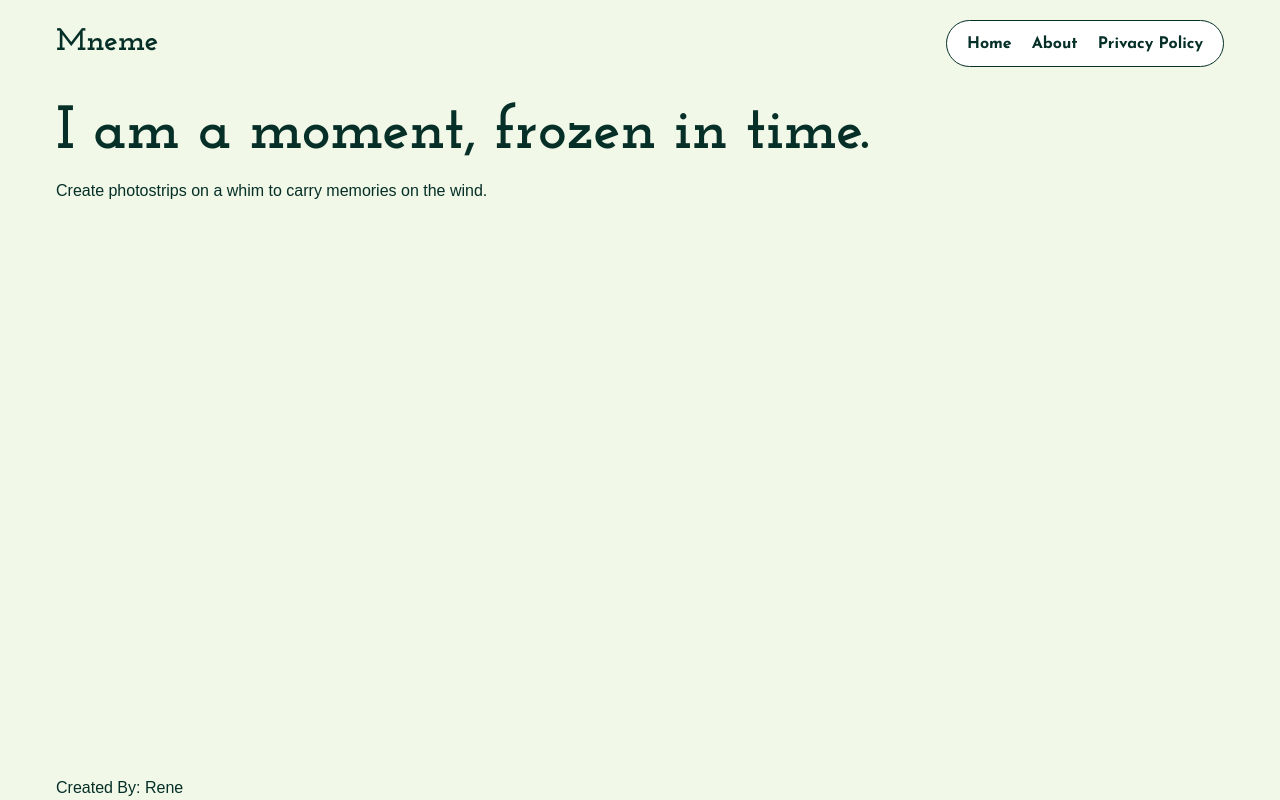
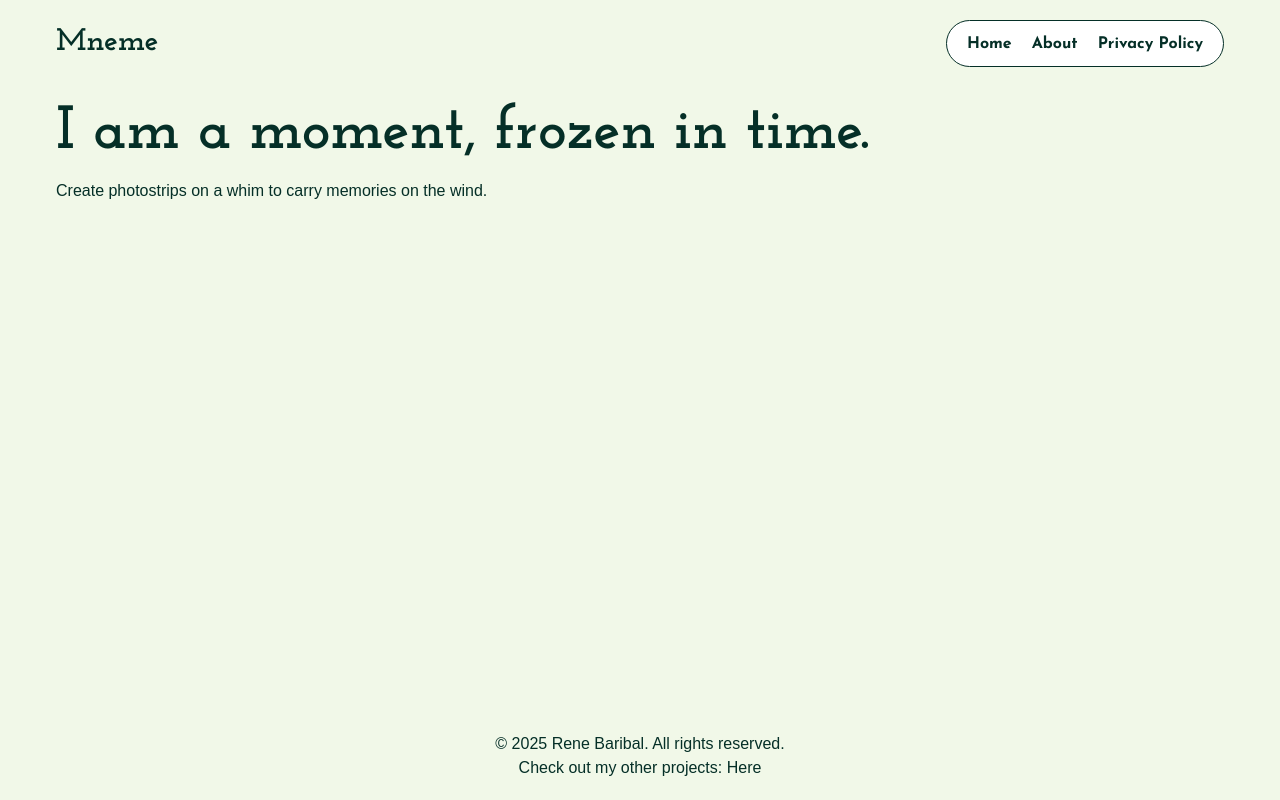
Before and after one commit to RiinSeresuto/mneme, a Nuxt app: page / in a window 1280 px wide. Built offline with nearby package versions, Linux system fonts and the light colour scheme.

Commit message:
modified footer component

```diff
--- a/components/Footer.vue
+++ b/components/Footer.vue
@@ -1,8 +1,21 @@
 <template>
     <footer>
         <div class="container">
-            Created By:
-            <a href="https://renebaribal.xyz" target="_blank">Rene</a>
+            <p>&copy; 2025 Rene Baribal. All rights reserved.</p>
+            <p>
+                Check out my other projects:
+                <a href="https://renebaribal.xyz" target="_blank">Here</a>
+            </p>
         </div>
     </footer>
 </template>
+
+<style scoped>
+    footer {
+        padding: var(--space-s);
+    }
+
+    p {
+        text-align: center;
+    }
+</style>
```
